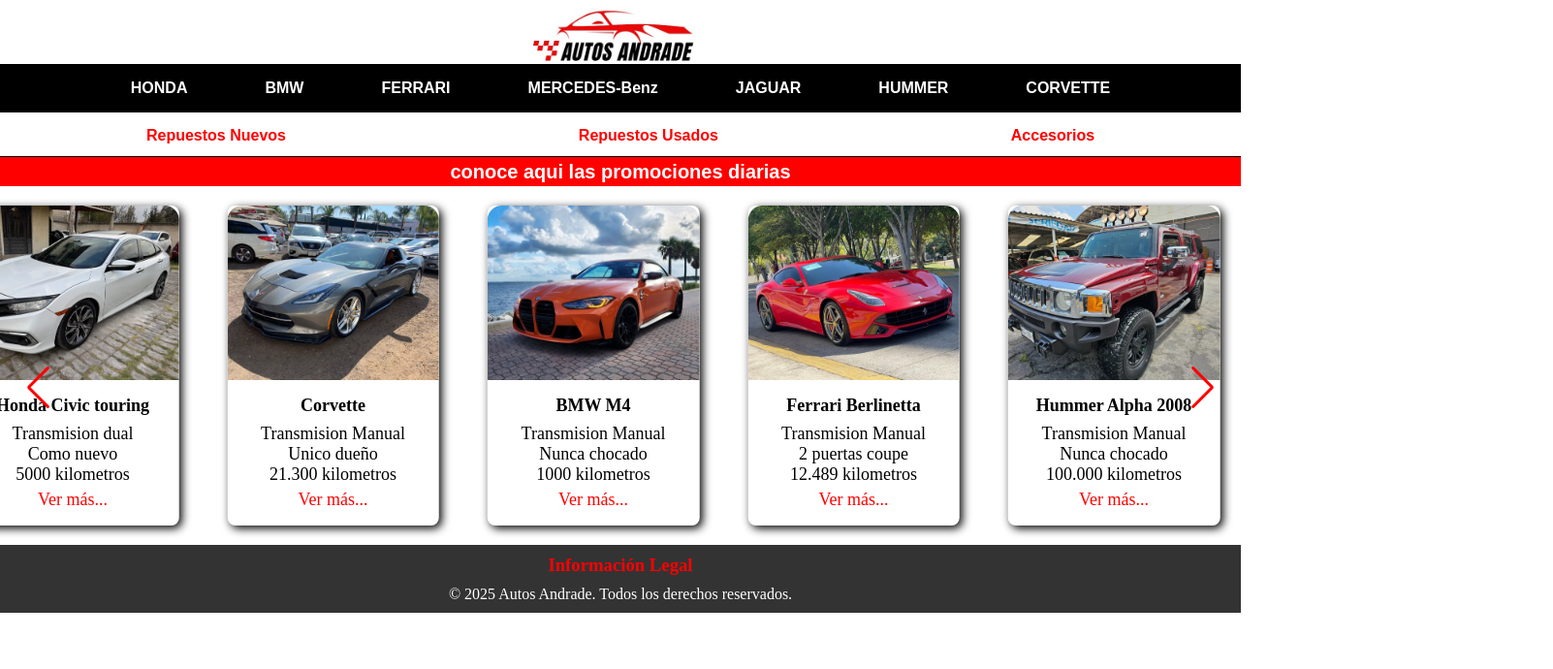
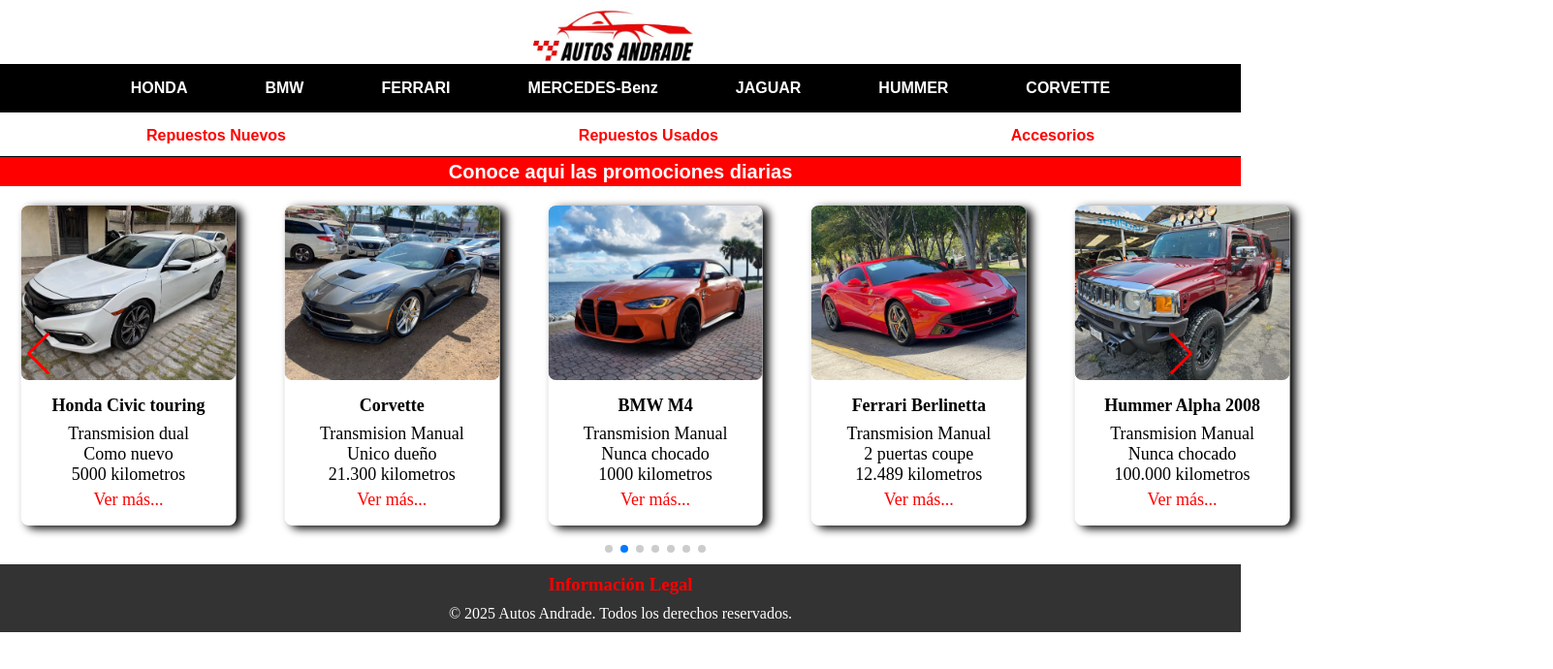
Before and after one commit to RADA1807/venta, a plain HTML site: page index.html in a window 1280 px wide. Shown: the whole page at 97% size, 1602 px wide, since content can reach past the window. Drawn offline with nearby package versions, Linux system fonts and the light colour scheme.

Commit message:
sin galeria pero con paginacion

```diff
--- a/css/main.css
+++ b/css/main.css
@@ -223,26 +223,36 @@ header {
     }
 }
 
-
 .container-swiper {
-    width: 80%;
+    width: 90%;
+    height: 350px; /* Aumenta la altura para más espacio abajo */
+    display: flex;
+    justify-content: center;
+    align-items: flex-start; /* Mueve las tarjetas hacia arriba */
     padding: 20px 100px;
+    position: relative; /* Asegura que la paginación no esté ligada a las tarjetas */
+}
+.swiper-container {
+    width: 90%;
+    height: auto; /* Permite ajuste automático */
 }
 
-.container-swiper .swiper-container {
-    width: 100%;
-    height: 100%;
+.swiper-slide {
+    height: 250px; /* Mantiene el tamaño fijo de las tarjetas */
+    display: flex;
+    align-items: center;
+    justify-content: center;
+    margin-bottom: 50px; /* Crea más espacio debajo de las tarjetas */
+    width: 70px;
+}
+.container-swiper .swiper-slide {
 
-}
-
-.container-swiper .swiper-slide {
     position: relative;
     text-align: center;
     font-size: 18px;
     background: #fff;
     border-radius: 8px;
-    text-align: start;
-    box-shadow: 3px 3px 10px 0 black;
+    box-shadow: 6px 3px 10px 0 black;
 
 }
 
@@ -250,10 +260,8 @@ header {
     display: block;
     width: 100%;
     height: 180px;
+    border-radius: 8px;
     object-fit: cover;
-    border-top-left-radius: 15px;
-    border-top-right-radius: 15px;
-
 }
 
 .container-swiper .swiper-slide .card-description {
@@ -277,19 +285,53 @@ header {
     color: red;
 }
 
-.swiper-button-next {
-    right: 26px !important;
+.swiper-button-next,
+.swiper-button-prev {
+    position: absolute;
+    top: 50%; /* Ajusta la posición vertical para que estén alineados */
+    transform: translateY(-50%); /* Centra verticalmente */
     color: red !important;
 }
 
+.swiper-button-next {
+    right: 120px !important; /* Ajusta este valor para moverlo más a la derecha */
+    color: red !important;
+    top: 50%;
+    transform: translateY(-50%);
+}
 .swiper-button-prev {
     left: 26px !important;
     color: red !important;
+    top: 50%;
+    transform: translateY(-50%);
+}
+
+.swiper-pagination {
+    position: absolute;
+    bottom: -30px; /* Baja los puntos más abajo */
+    left: 50%;
+    transform: translateX(-50%);
+    width: auto;
+    z-index: 10;
+}
+
+.swiper-pagination-bullet {
+    width: 12px;
+    height: 12px;
+    background-color: red;
+    opacity: 0.5;
+    border-radius: 50%;
+    transition: opacity 0.3s;
+}
+
+.swiper-pagination-bullet-active {
+    background-color: red; /* Azul para destacar */
+    opacity: 1;
 }
 
 
 footer {
-    background: #333;
+    background: fff;
     color: white;
     padding: 20px;
     text-align: center;
--- a/index.html
+++ b/index.html
@@ -54,9 +54,10 @@
     <div class="container-swiper">
         <div class="swiper-button-next"></div>
         <div class="swiper-button-prev"></div>
+
         <div class="swiper-container">
+            <div class="swiper-wrapper">
 
-            <div class="swiper-wrapper">
                 <div class="swiper-slide">
                     <img src="images\corvette.JPG" alt="">
                     <div class="card-description">
@@ -69,7 +70,8 @@
                             <p>21.300 kilometros</p>
                         </div>
                         <div class="card-link">
-                            <a href="https://auto.mercadolibre.com.mx/MLM-3581790978-chevrolet-corvette-2016-aut-piel-hp-excelentes-condicion-_JM#polycard_client=search-nordic&position=2&search_layout=grid&type=item&tracking_id=f9367d1f-7f87-48cd-9483-b71a6644ac49" target="_blank" rel="noopener noreferrer">
+                            <a href="https://auto.mercadolibre.com.mx/MLM-3581790978-chevrolet-corvette-2016-aut-piel-hp-excelentes-condicion-_JM#polycard_client=search-nordic&position=2&search_layout=grid&type=item&tracking_id=f9367d1f-7f87-48cd-9483-b71a6644ac49"
+                                target="_blank" rel="noopener noreferrer">
                                 Ver más...
                             </a>
                         </div>
@@ -88,7 +90,8 @@
                             <p>1000 kilometros</p>
                         </div>
                         <div class="card-link">
-                            <a href="https://nachoautos.com/reviews/2024-bmw-m4" target="_blank" rel="noopener noreferrer">
+                            <a href="https://nachoautos.com/reviews/2024-bmw-m4" target="_blank"
+                                rel="noopener noreferrer">
                                 Ver más...
                             </a>
                         </div>
@@ -107,7 +110,8 @@
 
                         </div>
                         <div class="card-link">
-                            <a href="https://auto.mercadolibre.com.mx/MLM-3582081654-ferrari-f12-63l-berlinetta-mt-_JM#polycard_client=search-nordic&position=3&search_layout=grid&type=item&tracking_id=5ec73442-32ba-4159-9a79-8305aebf6fd5" target="_blank" rel="noopener noreferrer">
+                            <a href="https://auto.mercadolibre.com.mx/MLM-3582081654-ferrari-f12-63l-berlinetta-mt-_JM#polycard_client=search-nordic&position=3&search_layout=grid&type=item&tracking_id=5ec73442-32ba-4159-9a79-8305aebf6fd5"
+                                target="_blank" rel="noopener noreferrer">
                                 Ver más...
                             </a>
                         </div>
@@ -125,7 +129,8 @@
                             <p>100.000 kilometros</p>
                         </div>
                         <div class="card-link">
-                            <a href="https://auto.mercadolibre.com.mx/MLM-3631322950-hummer-h3-53-alpha-mt-_JM#polycard_client=search-nordic&position=1&search_layout=grid&type=item&tracking_id=19a693af-9aca-433f-8ba0-a08d836f0b1a" target="_blank" rel="noopener noreferrer">
+                            <a href="https://auto.mercadolibre.com.mx/MLM-3631322950-hummer-h3-53-alpha-mt-_JM#polycard_client=search-nordic&position=1&search_layout=grid&type=item&tracking_id=19a693af-9aca-433f-8ba0-a08d836f0b1a"
+                                target="_blank" rel="noopener noreferrer">
                                 Ver más...
                             </a>
                         </div>
@@ -143,7 +148,8 @@
                             <p>30.000 kilometros</p>
                         </div>
                         <div class="card-link">
-                            <a href="https://www.fullmotor.cl/ficha/240061/jaguar-e-pace-2019" target="_blank" rel="noopener noreferrer">
+                            <a href="https://www.fullmotor.cl/ficha/240061/jaguar-e-pace-2019" target="_blank"
+                                rel="noopener noreferrer">
                                 Ver más...
                             </a>
                         </div>
@@ -162,7 +168,8 @@
                             <p>99.000 kilometros</p>
                         </div>
                         <div class="card-link">
-                            <a href="https://auto.mercadolibre.com.ar/MLA-1484562935-mercedes-benz-clase-c-18-c250-coupe-cgi-befficiency-at-_JM" target="_blank" rel="noopener noreferrer">
+                            <a href="https://auto.mercadolibre.com.ar/MLA-1484562935-mercedes-benz-clase-c-18-c250-coupe-cgi-befficiency-at-_JM"
+                                target="_blank" rel="noopener noreferrer">
                                 Ver más...
                             </a>
                         </div>
@@ -181,7 +188,8 @@
                             <p>5000 kilometros</p>
                         </div>
                         <div class="card-link">
-                            <a href="https://auto.mercadolibre.com.mx/MLM-3602343280-honda-civic-15-turbo-touring-_JM" target="_blank" rel="noopener noreferrer">
+                            <a href="https://auto.mercadolibre.com.mx/MLM-3602343280-honda-civic-15-turbo-touring-_JM"
+                                target="_blank" rel="noopener noreferrer">
                                 Ver más...
                             </a>
                         </div>
@@ -189,7 +197,7 @@
                 </div>
 
             </div>
-
+            <div class="swiper-pagination"></div>
         </div>
 
 
@@ -197,7 +205,6 @@
     </div>
 
     </div>
-    <!-- Swiper JS -->
 
     <script src="./script/hamburger-icon.js"></script>
     <script src="./script/accordion.js"></script>
--- a/script/accordion.js
+++ b/script/accordion.js
@@ -2,7 +2,7 @@ console.log('Cargando Acordión');
 
 const dataAccordion = [
     {
-        title: "conoce aqui las promociones diarias",
+        title: "Conoce aqui las promociones diarias",
         desc: "Descuento del 5% en autos publicados en las ultimas 24 horas",
     },
 
--- a/script/carousel.js
+++ b/script/carousel.js
@@ -1,8 +1,6 @@
 var swiper = new Swiper('.swiper-container', {
-    loop: true, // Carrusel infinito
-    slidesPerView: 3, // Muestra siempre 3 cards visibles
-    spaceBetween: 30, // Espacio entre ellas
-    centeredSlides: true, // Centra las 3 cards visibles
+    loop: true,
+    centeredSlides: true,
     autoplay: {
         delay: 3000,
         disableOnInteraction: false,
@@ -11,31 +9,16 @@ var swiper = new Swiper('.swiper-container', {
         nextEl: '.swiper-button-next',
         prevEl: '.swiper-button-prev',
     },
-	slidesPerView: 1,
-	spaceBetween: 10,
-	// init: false,
 	pagination: {
-	  el: '.swiper-pagination',
-	  clickable: true,
+		el: '.swiper-pagination',
+		clickable: true,
+		dynamicBullets: false /* Desactiva el ajuste de tamaño de los puntos */
 	},
 
-
-	breakpoints: {
-	  620: {
-		slidesPerView: 1,
-		spaceBetween: 20,
-	  },
-	  680: {
-		slidesPerView: 2,
-		spaceBetween: 40,
-	  },
-	  920: {
-		slidesPerView: 3,
-		spaceBetween: 40,
-	  },
-	  1240: {
-		slidesPerView: 4,
-		spaceBetween: 50,
-	  },
-	}
-    });
+    breakpoints: {
+        620: { slidesPerView: 1, spaceBetween: 20 },
+        680: { slidesPerView: 2, spaceBetween: 40 },
+        920: { slidesPerView: 3, spaceBetween: 40 },
+        1240: { slidesPerView: 4, spaceBetween: 50 },
+    }
+});
```
Lines whose indentation alone changed are shown as unchanged.
